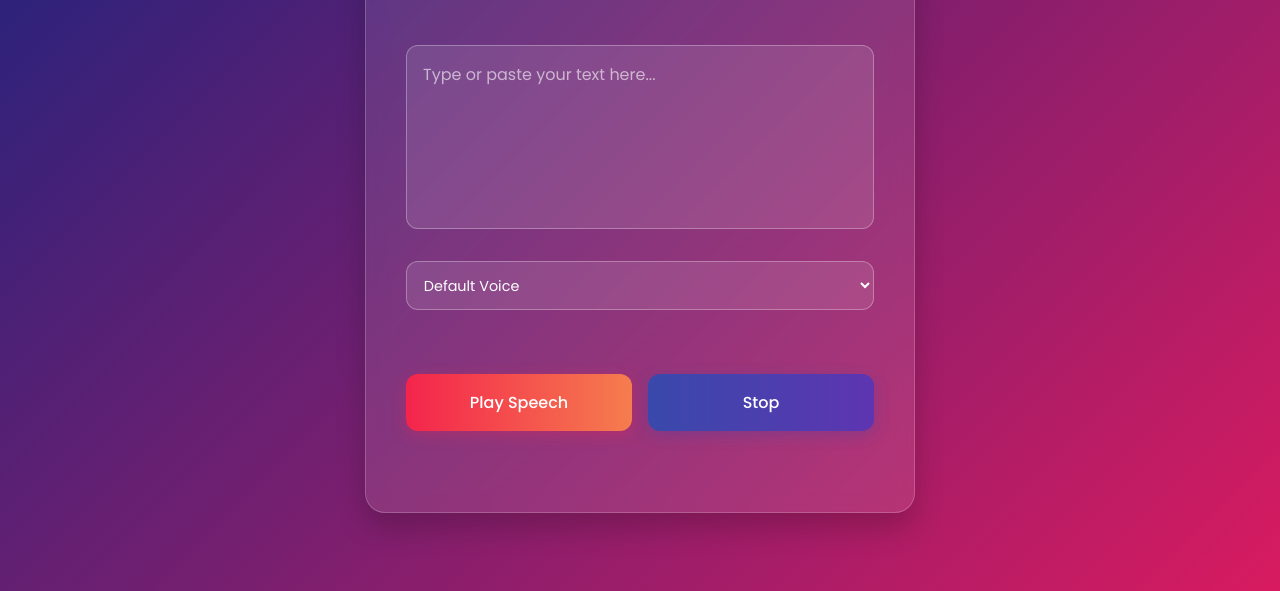
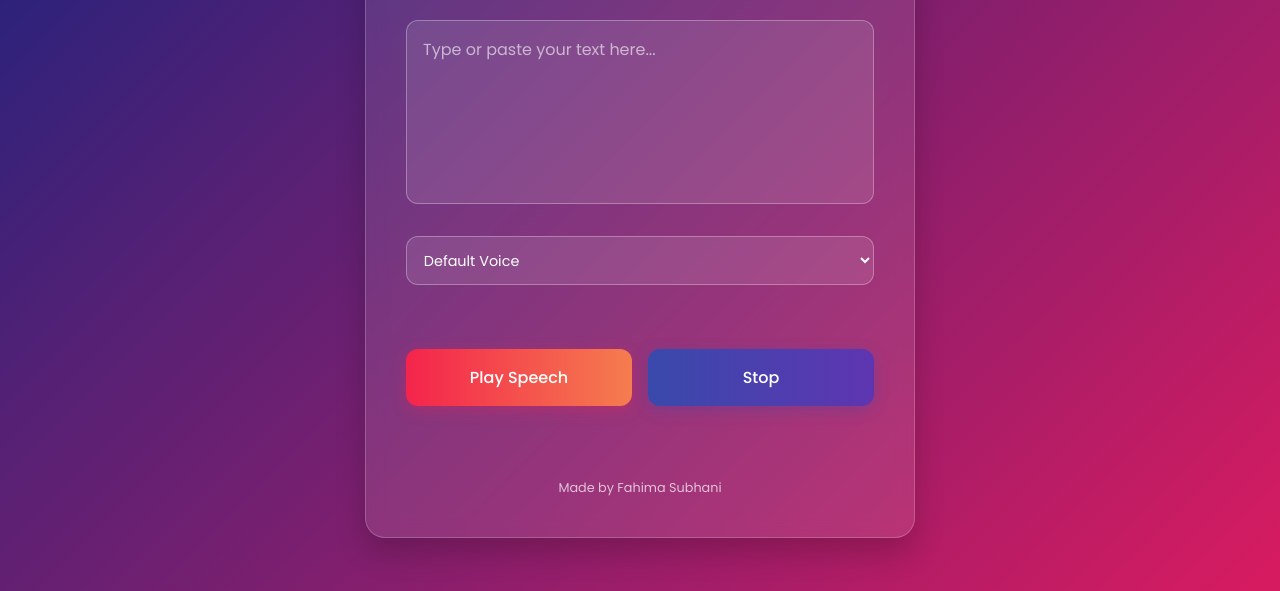
Before and after one commit to Fahimasub/text-to-speech, a plain HTML site: page index.html in a window 1280 px wide. Shown: the part 209-800 px from the top of the page. Drawn offline with Linux system fonts and the light colour scheme.

Commit message:
Update index.html

```diff
--- a/index.html
+++ b/index.html
@@ -43,6 +43,10 @@
                     <div class="pulse"></div>
                     <span>Speaking...</span>
                 </div>
+
+                <div style="margin-top: 2rem; font-size: 0.8rem; opacity: 0.7;">
+                    Made by <a href="https://github.com/fahimasub" target="_blank" style="color: #fff; text-decoration: none;">Fahima Subhani</a>
+                </div>
             </div>
         </div>
     </div>
```
